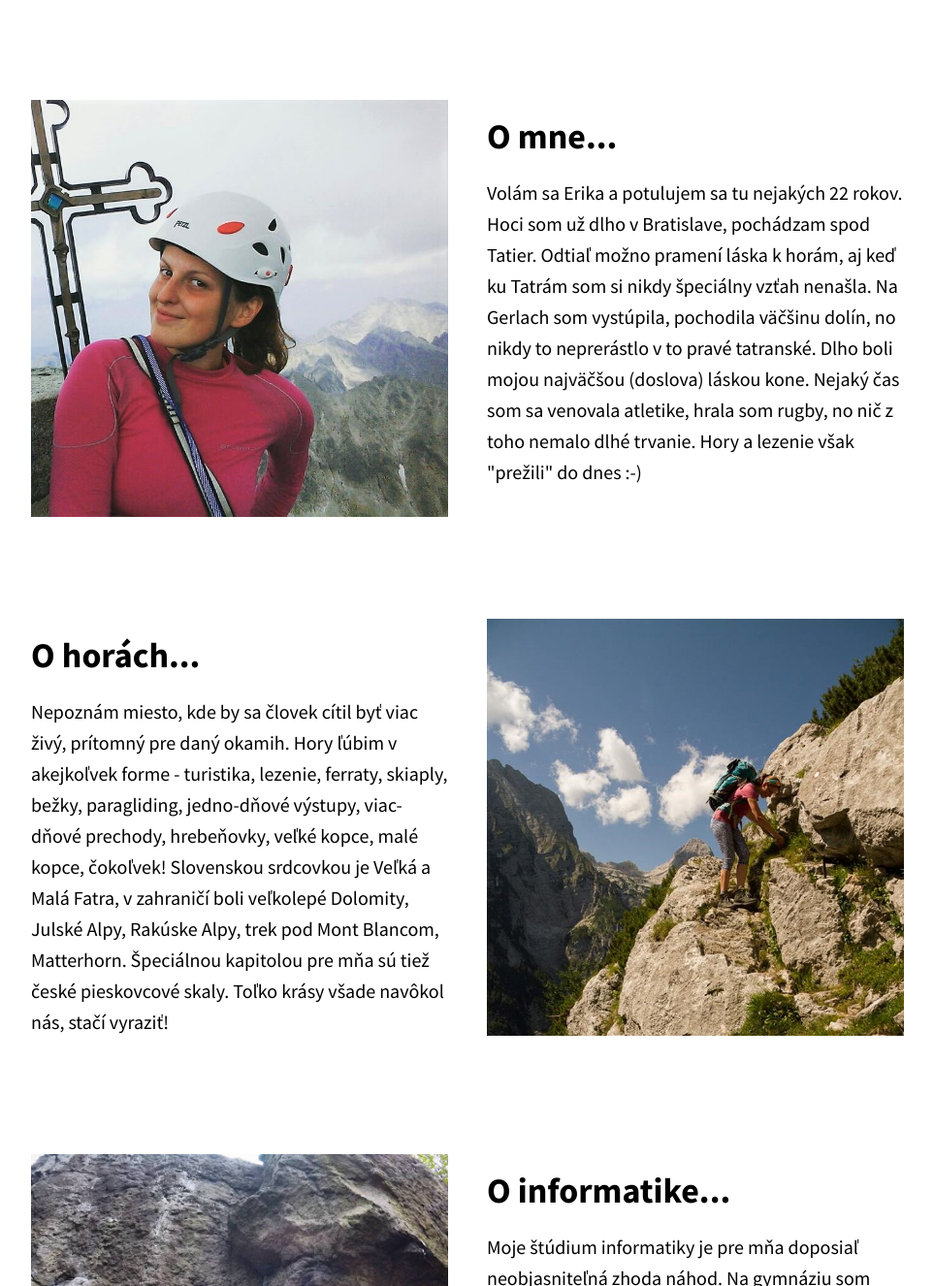
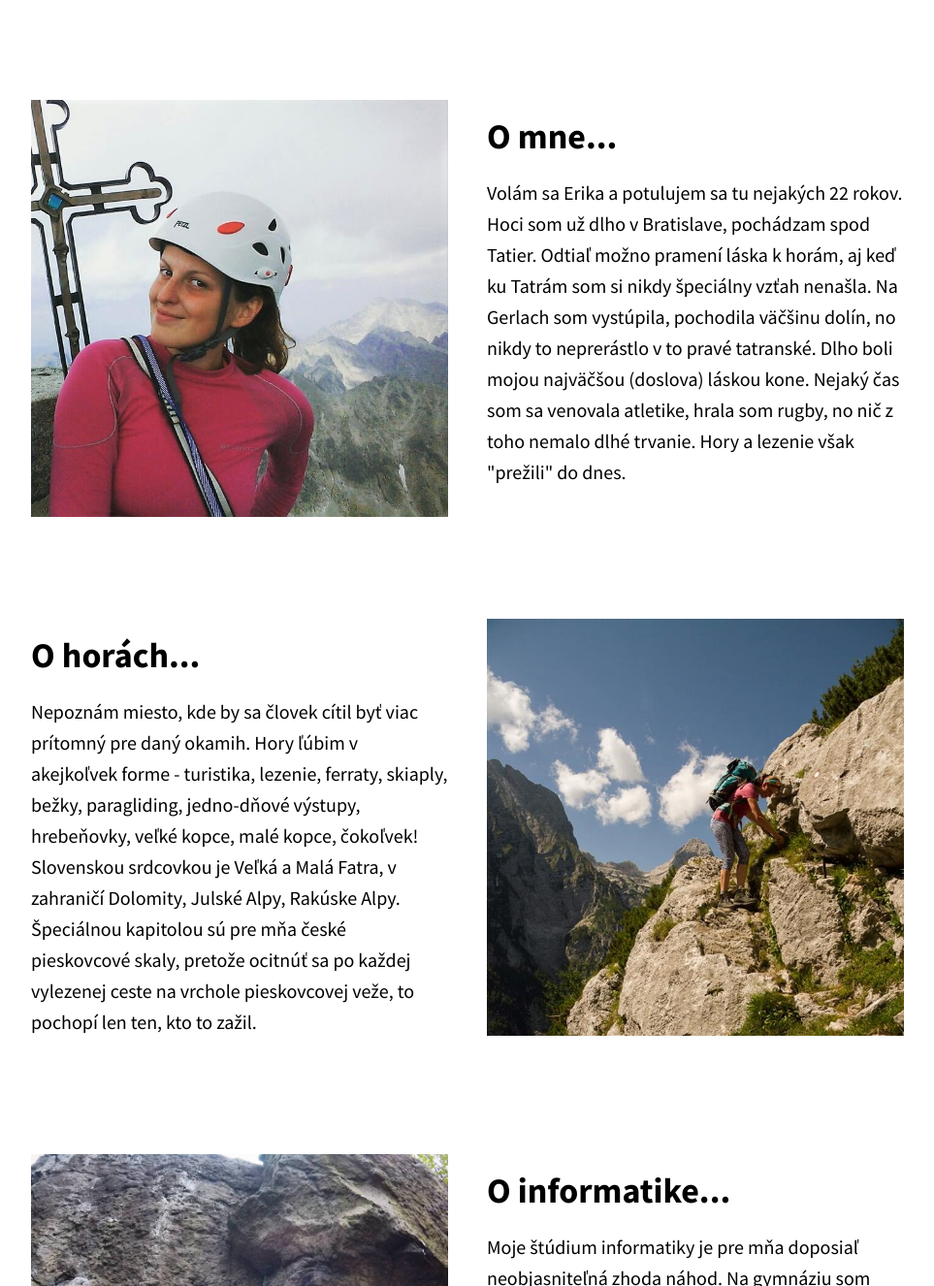
Before and after one commit to Repasska/repasska.github.io, a Jekyll site: the page built from about.html, in a window 1280 px wide and 1400 px high, scrolled down 455 px, cut to the strip 74-1400 px from the top of the window. Shown: the whole strip at 97% size, without its empty margins (158-1121 px from the left). Built offline with Jekyll 4.4.1, drawn with Linux system fonts in a browser that asks for light colours; some of the changed text lies outside the part shown.

Commit message:
New data collection

```diff
--- /dev/null
+++ b/_data/about.yaml
@@ -0,0 +1,19 @@
+- nazov: O mne...
+  text: Volám sa Erika a potulujem sa tu nejakých 22 rokov. Hoci som už dlho v Bratislave, pochádzam spod Tatier. Odtiaľ možno pramení láska k horám, aj keď ku Tatrám som si nikdy špeciálny vzťah nenašla. Na Gerlach som vystúpila, pochodila väčšinu dolín, no nikdy to neprerástlo v to pravé tatranské. Dlho boli mojou najväčšou (doslova) láskou kone. Nejaký čas som sa venovala atletike, hrala som rugby, no nič z toho nemalo dlhé trvanie. Hory a lezenie však "prežili" do dnes.
+  obrazok: /images/gerlach.jpg
+
+- nazov: O horách...
+  text: Nepoznám miesto, kde by sa človek cítil byť viac prítomný pre daný okamih. Hory ľúbim v akejkoľvek forme - turistika, lezenie, ferraty, skiaply, bežky, paragliding, jedno-dňové výstupy, hrebeňovky, veľké kopce, malé kopce, čokoľvek! Slovenskou srdcovkou je Veľká a Malá Fatra, v zahraničí Dolomity, Julské Alpy, Rakúske Alpy. Špeciálnou kapitolou sú pre mňa české pieskovcové skaly, pretože ocitnúť sa po každej vylezenej ceste na vrchole pieskovcovej veže, to pochopí len ten, kto to zažil.
+  obrazok: /images/hory.jpg
+
+- nazov: O informatike...
+  text: Moje štúdium informatiky je pre mňa doposiaľ neobjasniteľná zhoda náhod. Na gymnáziu som chodila na seminár z biológie a tou dobou plánovala kráčať skôr v medicínskych stopách. Ako však prišiel maturitný ročník, zmenila som si semináre na matematiku a informatiku - a bolo rozhodnuté! Mám sestru na medicíne, tak aspoň viem, že to bol dobrý krok. Dnes si už neviem predstaviť študovať nič iné. Napriek tomu, spomedzi všetkých výstupov, je pre mňa ten FIIT-kársky doposiaľ najťažší.
+  obrazok: /images/boulder.jpg
+
+- nazov: O cestovaní...
+  text: Povedala by som, že cestujeme vždy, keď je príležitosť. Ak to okolnosti dovolia, vybehneme za horami či lezením do zahraničia, no neuveriteľne rada objavujem aj nepoznané kúty Slovenska a Čiech. Cestujeme tak "po našom" - spíme v aute na bouldermatke (na brutálnych miestach pod hviezdnou oblohou), varíme si samé mňamky z ešusu, plató kufru slúži ako polička v kúpeľni či kuchynská linka, umývame si zuby s výhľadom na hory, kúpeme sa v horských jazerách a čo deň, to nové miesto a nové zážitky.
+  obrazok: /images/car.jpg
+
+- nazov: Zaujímavosti...
+  text: Už veľa rokov dozadu som zložila tzv. skúšky základného výcviku jazdca a získala jazdeckú licenciu, ktorá umožňuje jazdcom štartovať na pretekoch. Neskôr pribudla aj licencia lyžiarskeho inštruktora a ako inštruktorka som aj 3 roky pracovala - na Štrbskom Plese a v rakúskom Seefelde. Najčerstvejšie do tejto zbierky pribudol aj preukaz pilota lietajúcich športových zariadení Leteckej amatérskej asociácie Slovenskej Republiky. Mám najúžasnejšiu border kóliu B-Hi Unis Kynopolis a rada si zahrajem na gitare.
+  obrazok: /images/ski.jpg
--- a/_layouts/default.html
+++ b/_layouts/default.html
@@ -12,8 +12,8 @@
       <div class="container">
         <nav class="main-nav">
           <ul>
-            <li><a href="/welcome.html">Home</a></li>
-			<li><a href="/about.html">About me</a></li>
+            <li><a href="/home.html">Domov</a></li>
+			<li><a href="/about.html">O mne</a></li>
 			<li><a href="/dev.html">DevProfile</a></li>
 			<li><a href="/wpub.html">WPUB</a></li>
             <li><a href="/blog.html">Blog</a></li>
--- a/about.html
+++ b/about.html
@@ -10,38 +10,36 @@
         <p class="post-hero center-text spacing">Zdravím ťa, <strong>náhodný okoloidúci!</strong> Tu sa môžeš dočítať niečo málo o mne :-) </p>
       </div>
       <div class="container">
+			{% for member in site.data.about %} {% capture thecycle %}{% cycle 'odd', 'even' %}{% endcapture %} {% if thecycle == 'odd' %}
+
 			<div class="columns spacing">
 				<div class="column half">
-            <img src="/images/gerlach.jpg" width="430" alt="Gerlach">
+					<img src="{{ member.obrazok }}" width="430">
 				</div>
 				<div class="column half">
-            <h3>O mne...</h3>
-            <p>Volám sa Erika a potulujem sa tu nejakých 22 rokov. Hoci som už dlho v Bratislave, pochádzam spod Tatier. Odtiaľ možno pramení láska k horám, aj keď ku Tatrám som si nikdy špeciálny vzťah nenašla. Na Gerlach som vystúpila, pochodila väčšinu dolín, no nikdy to neprerástlo v to pravé tatranské. Dlho boli mojou najväčšou (doslova) láskou kone. Nejaký čas som sa venovala atletike, hrala som rugby, no nič z toho nemalo dlhé trvanie. Hory a lezenie však "prežili" do dnes :-) </p>
+					<h3>{{ member.nazov }} </h3>
+					<p> {{ member.text }} </p>
 				</div>
 			</div>
+
+			{% else %}
+
 			<div class="columns spacing">
 				<div class="column half">
-            <h3>O horách...</h3>
-            <p>Nepoznám miesto, kde by sa človek cítil byť viac živý, prítomný pre daný okamih. Hory ľúbim v akejkoľvek forme - turistika, lezenie, ferraty, skiaply, bežky, paragliding, jedno-dňové výstupy, viac-dňové prechody, hrebeňovky, veľké kopce, malé kopce, čokoľvek! Slovenskou srdcovkou je Veľká a Malá Fatra, v zahraničí boli veľkolepé Dolomity, Julské Alpy, Rakúske Alpy, trek pod Mont Blancom, Matterhorn. Špeciálnou kapitolou pre mňa sú tiež české pieskovcové skaly. Toľko krásy všade navôkol nás, stačí vyraziť!</p>
+					<h3>{{ member.nazov }}</h3>
+					<p> {{ member.text }} </p>
 				</div>
 				<div class="column half">
-            <img src="/images/hory.jpg" width="430" alt="Hory">
+					<img src="{{ member.obrazok }}" width="430">
 				</div>
 			</div>
-        <div class="columns spacing">
-          <div class="column half">
-            <img src="/images/boulder.jpg" width="430" alt="Boulder">
-          </div>
-          <div class="column half">
-            <h3>O informatike...</h3>
-            <p>Moje štúdium informatiky je pre mňa doposiaľ neobjasniteľná zhoda náhod. Na gymnáziu som chodila na seminár z biológie a tou dobou plánovala kráčať skôr v medicínskych stopách. Ako však prišiel maturitný ročník, zmenila som si semináre na matematiku a informatiku - a bolo rozhodnuté! Mám sestru na medicíne, tak aspoň viem, že to bol dobrý krok. Dnes si už neviem predstaviť študovať nič iné. Napriek tomu, spomedzi všetkých výstupov, je pre mňa ten FIIT-kársky doposiaľ najťažší.</p>
-          </div>
-        </div>
+
+			{% endif %} {% endfor %}
 
 		 <div class="columns spacing">
           <div class="column half">
             <img src="/images/climb3.jpg" width="430" alt="Boulder">
-			 <img src="/images/cow.jpg" width="430" alt="Boulder">
+			 <img src="/images/horses.jpg" width="430" alt="Boulder">
 			 <img src="/images/climb2.jpg" width="430" alt="Boulder">
           </div>
           <div class="column half">
--- a/welcome.html
+++ b/home.html
@@ -1,6 +1,6 @@
 ---
 layout: default
-title: Home
+title: Domov
 ---
 
     <div class="content">
--- a/index.html
+++ b/index.html
@@ -18,13 +17,13 @@
 
             <div class="columns spacing">
 
-                <h1><strong>Vitajte</strong> na mojich stránkach!</h1>
+                <h1>Teší ma, že Vás to tu zavialo :)</h1>
 
             </div>
 
             <div class="columns spacing">
 
-                <a href="/welcome.html" class="btn btn-outline-light btn-lg align-self-center" role="button">Vstúpte :)</a>
+                <a href="/welcome.html" class="btn btn-outline-light btn-lg align-self-center" role="button">Vstúpte!</a>
             </div>
 
         </div>
```
Also changed, not shown: other parts of about.html (+1 -1 lines), other parts of index.html (+0 -1 lines), _posts/2018-12-19-fatra-zima.md (+0 -1 lines), images/car.jpg (added), images/horses.jpg (added), images/ski.jpg (added), 1 other file. Lines whose indentation alone changed are shown as unchanged.
